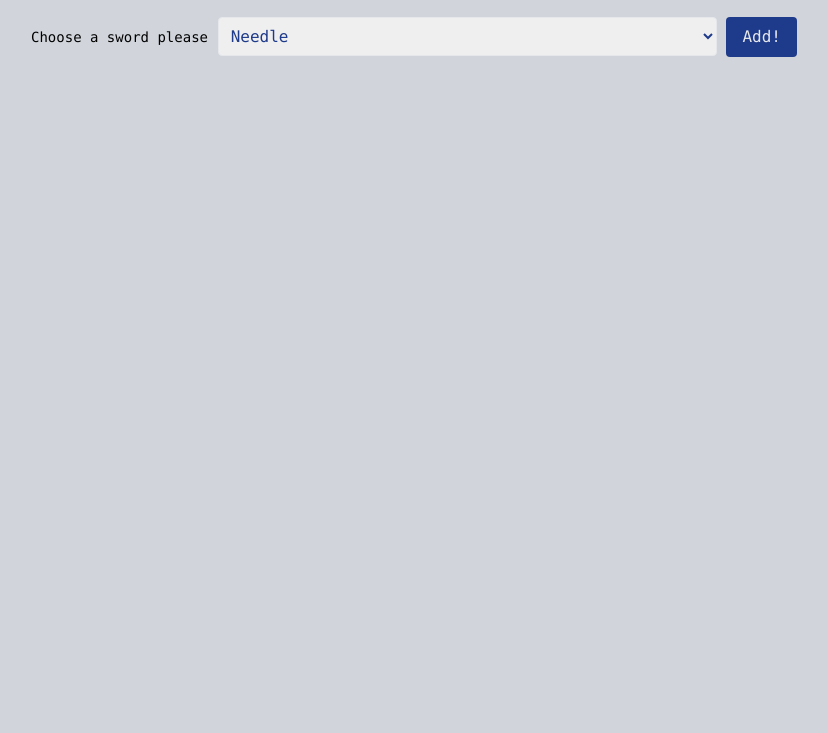
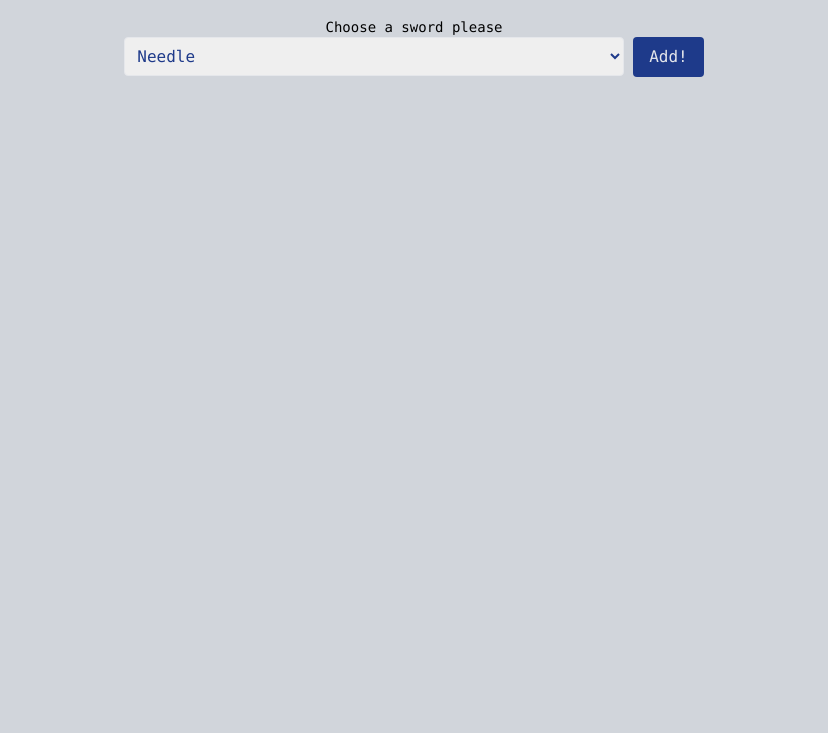
Before and after one commit to EzequielMadrid/inventory, a website built with Vite: page index.html in a window 1280 px wide. Shown: the part 67-800 px from the top of the page, without its empty margins (226-1054 px from the left). Built offline with nearby package versions, Linux system fonts and the light colour scheme.

Commit message:
hidden label

```diff
--- a/index.html
+++ b/index.html
@@ -18,7 +18,9 @@
     <div class="p-4 container mx-auto text-center">
       <h1 class="mb-8 text-3xl font-bold">Hey! Welcome 💀</h1>
       <section class="mb-8">
-        <label for="swords" class="text-sm">Choose a sword please</label>
+        <label for="swords" class="hidden sm:block text-sm"
+          >Choose a sword please</label
+        >
         <select
           name="swords"
           id="swords"
```
